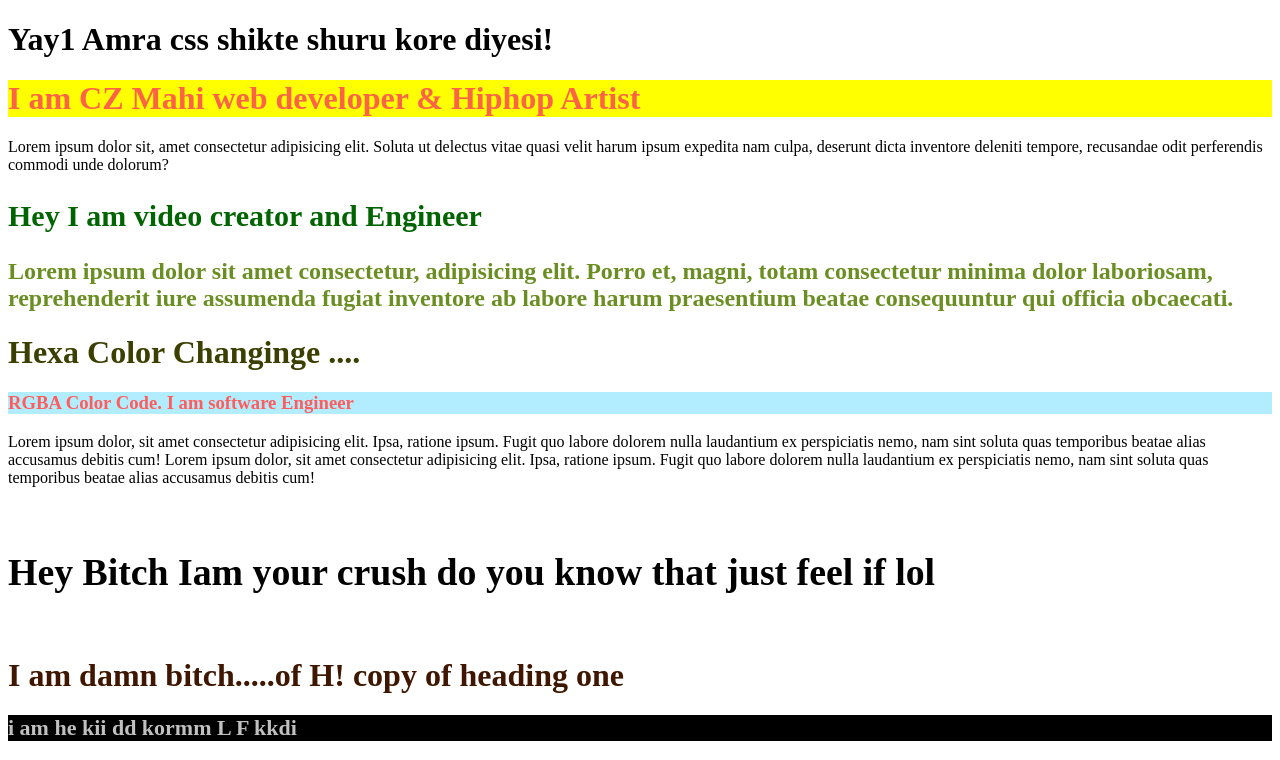
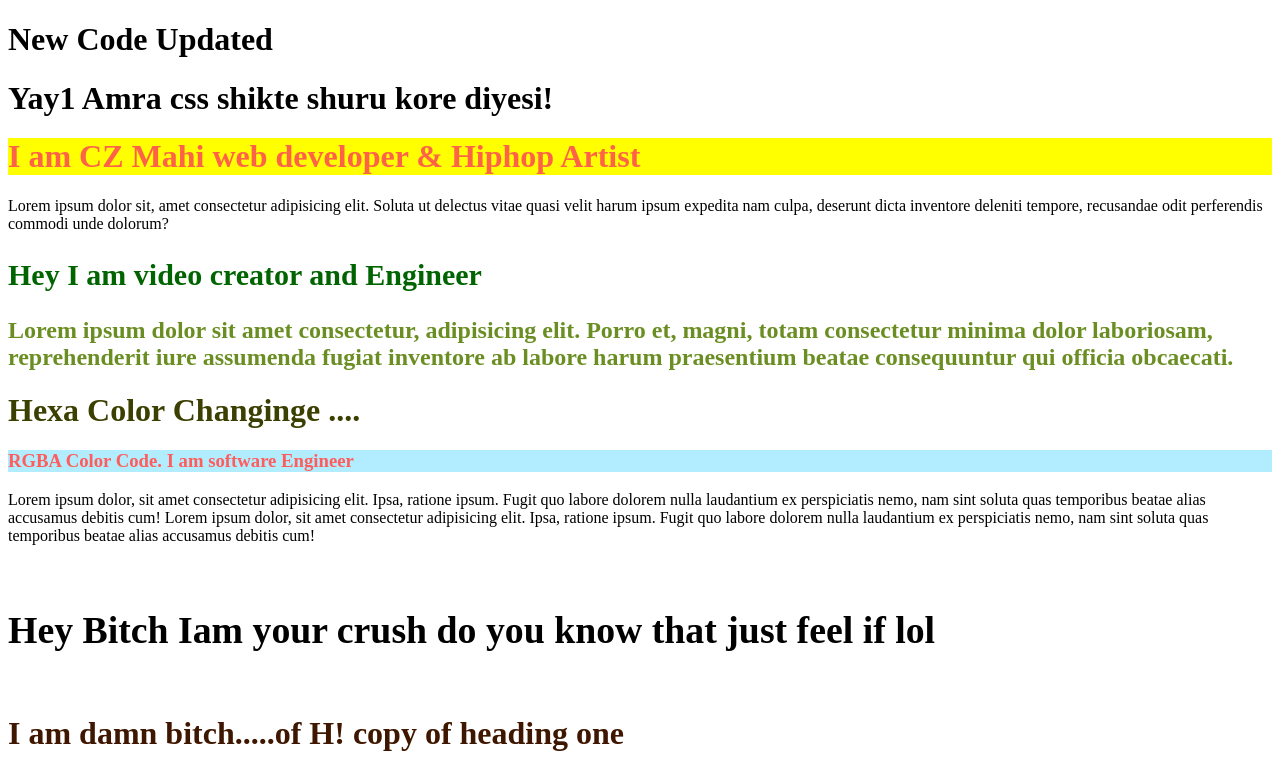
Before and after one commit to czmahi/CSS-Basic-For-HTML, a plain HTML site: page index.html in a window 1280 px wide. Shown: the top 760 px of the page. Drawn offline with Linux system fonts and the light colour scheme.

Commit message:
New Updated

```diff
--- a/index.html
+++ b/index.html
@@ -25,6 +25,8 @@
 
 </head>
 <body>
+
+    <h1>New Code Updated </h1>
     <h1>Yay1 Amra css shikte shuru kore diyesi!</h1>
     <!--Inline css/ Internal css / External css-->
     <!-- Inline css Example-->
```
